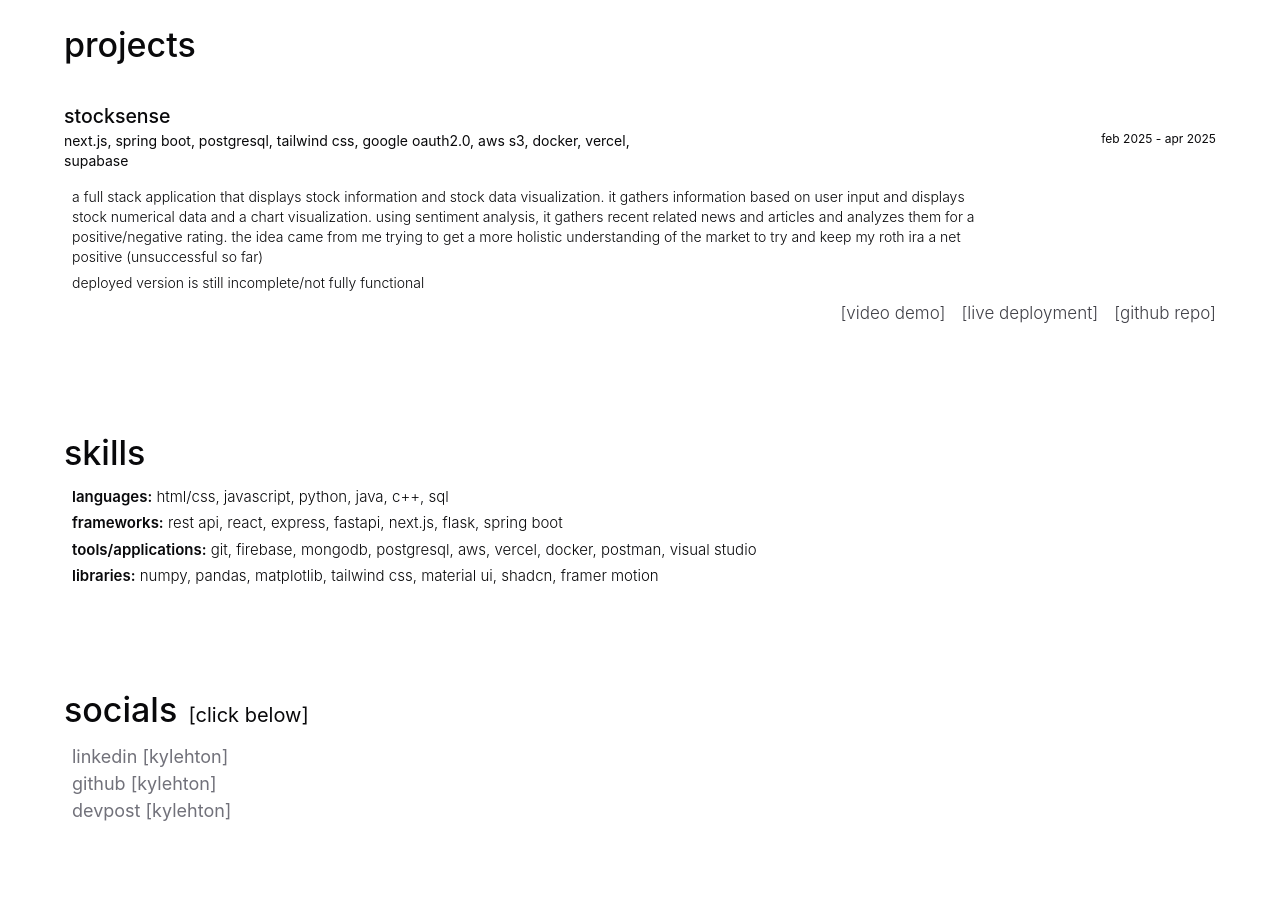
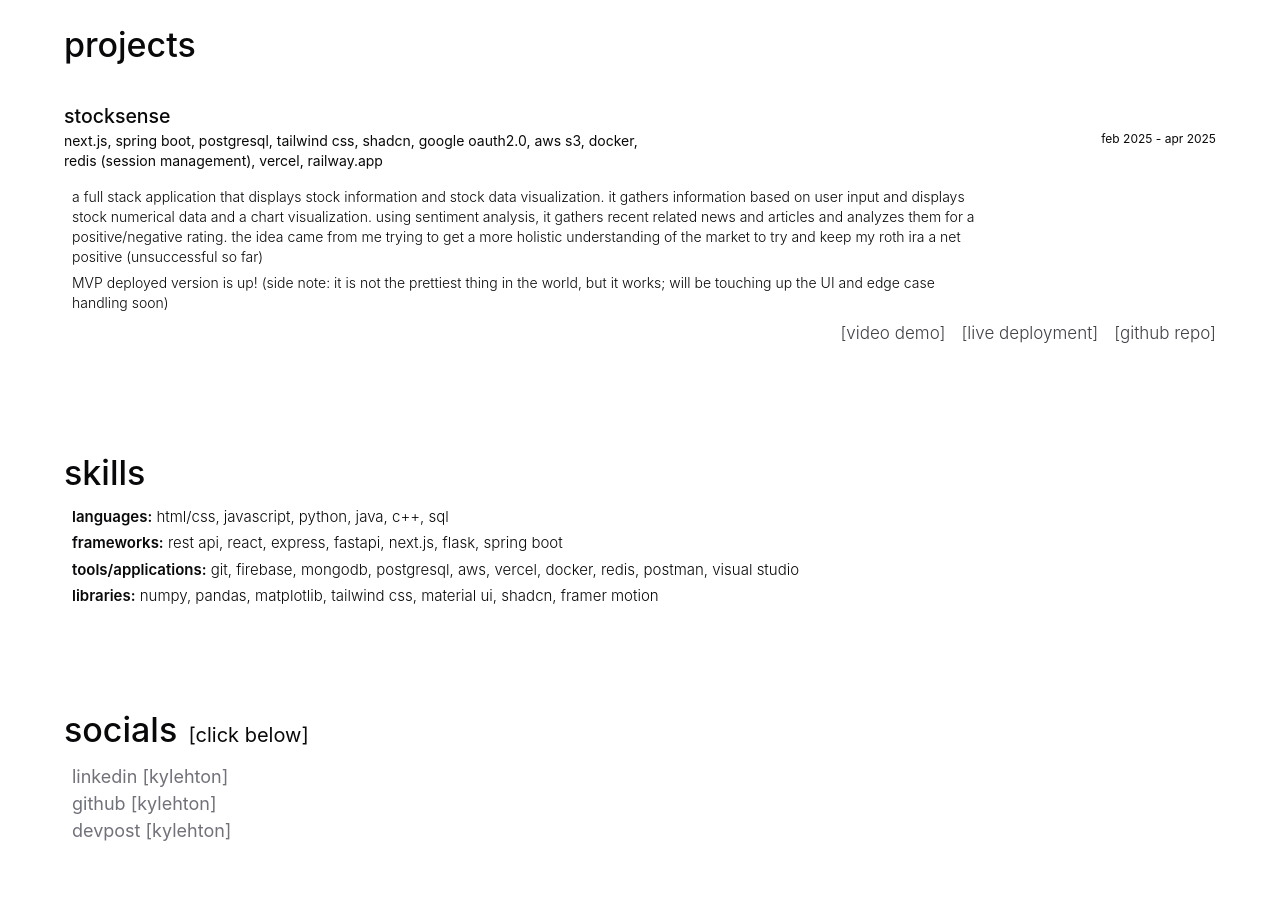
Before and after one commit to kylehton/portfolio, a Next.js app: page / in a window 1280 px wide. Shown: the part 2080-2986 px from the top of the page. Built offline with nearby package versions, Linux system fonts and the light colour scheme.

Commit message:
added some more project desc, tools, stocksense MVP finally up

```diff
--- a/app/components/main/Projects.js
+++ b/app/components/main/Projects.js
@@ -18,9 +18,9 @@ const Projects = () => {
               <ProjectEntry
                   content={{
                     title: "stocksense",
-                    subheading: 'next.js, spring boot, postgresql, tailwind css, google oauth2.0, aws s3, docker, vercel, supabase',
+                    subheading: 'next.js, spring boot, postgresql, tailwind css, shadcn, google oauth2.0, aws s3, docker, redis (session management), vercel, railway.app',
                     description: ["a full stack application that displays stock information and stock data visualization. it gathers information based on user input and displays stock numerical data and a chart visualization. using sentiment analysis, it gathers recent related news and articles and analyzes them for a positive/negative rating. the idea came from me trying to get a more holistic understanding of the market to try and keep my roth ira a net positive (unsuccessful so far)",
-                      "deployed version is still incomplete/not fully functional"
+                      "MVP deployed version is up! (side note: it is not the prettiest thing in the world, but it works; will be touching up the UI and edge case handling soon)",
                     ],
                     dates: 'feb 2025 - apr 2025',
                     deployment: "https://stock-sense-client.vercel.app",
--- a/app/components/main/Skills.js
+++ b/app/components/main/Skills.js
@@ -17,7 +17,7 @@ const Skills = () => {
                   <div id='skillset' className="ml-2 font-light text-[15px] space-y-1">
                     <p><b className='font-semibold'>languages:</b> html/css, javascript, python, java, c++, sql</p>
                     <p><b className='font-semibold'>frameworks:</b> rest api, react, express, fastapi, next.js, flask, spring boot</p>
-                    <p><b className='font-semibold'>tools/applications:</b> git, firebase, mongodb, postgresql, aws, vercel, docker, postman, visual studio</p>
+                    <p><b className='font-semibold'>tools/applications:</b> git, firebase, mongodb, postgresql, aws, vercel, docker, redis, postman, visual studio</p>
                     <p><b className='font-semibold'>libraries:</b> numpy, pandas, matplotlib, tailwind css, material ui, shadcn, framer motion</p>
                   </div>
                 }>
```
Also changed, not shown: 1 other file (tests, documents, lock files or other folders).
